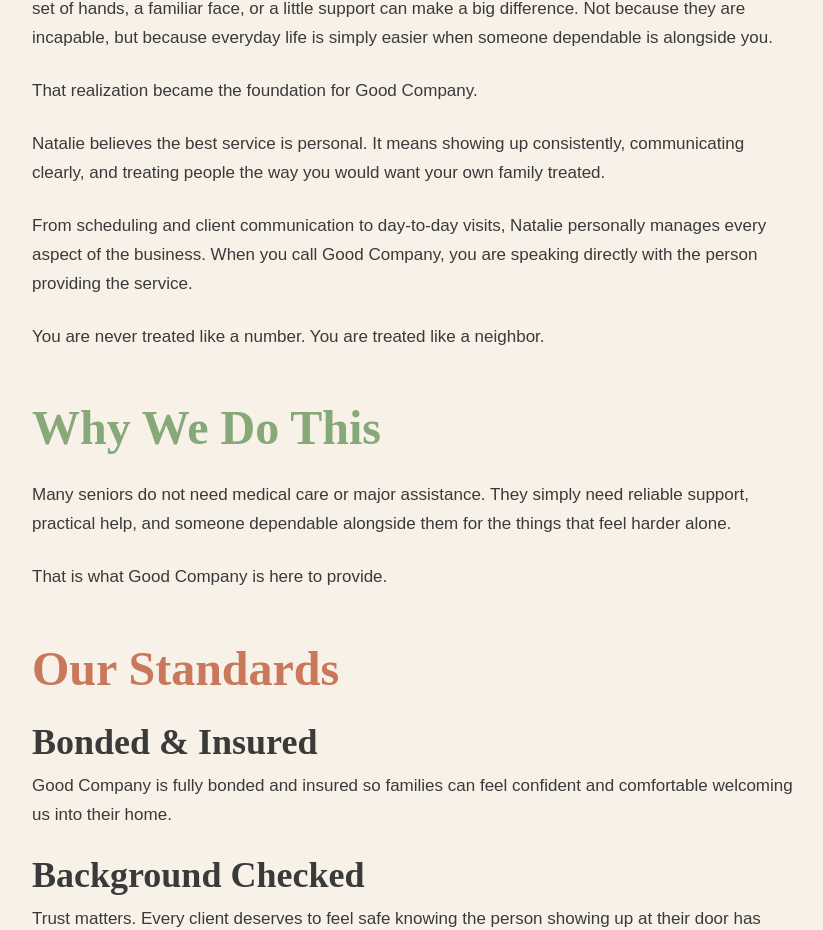
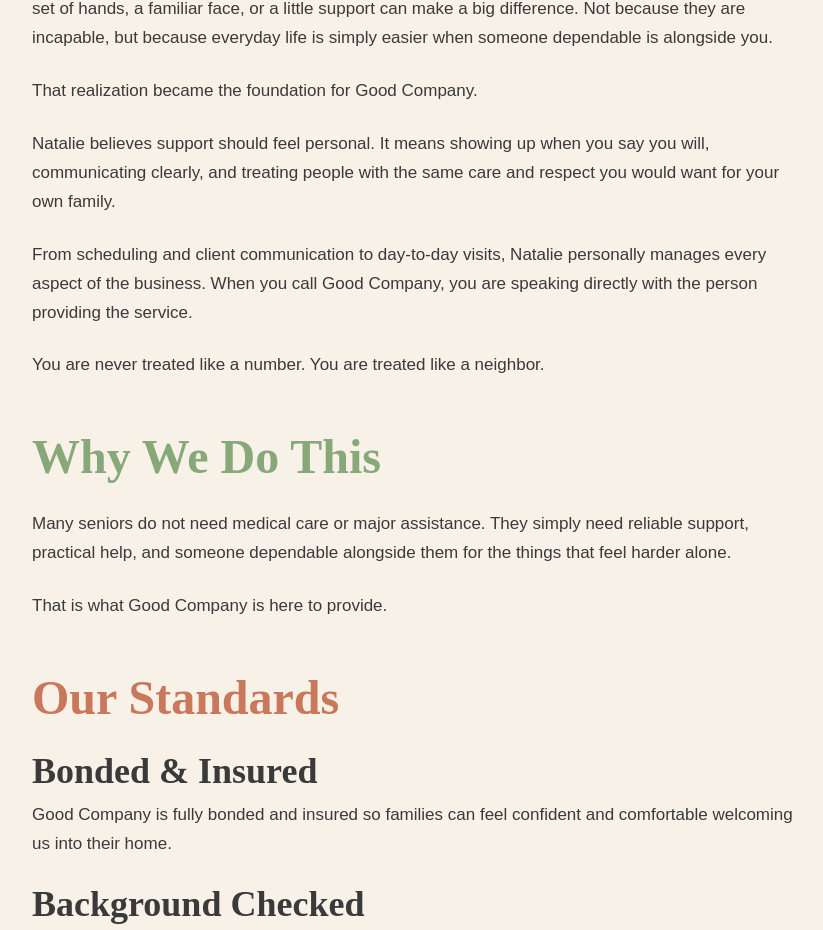
Before and after one commit to GoodCompanySCS/goodcompany-scs, a Next.js app: page /about in a window 1280 px wide. Shown: the part 3556-4486 px from the top of the page, without its empty margins (64-887 px from the left). Built offline with nearby package versions, Linux system fonts and the light colour scheme.

Commit message:
Update page.tsx

```diff
--- a/app/about/page.tsx
+++ b/app/about/page.tsx
@@ -60,7 +60,7 @@
             </div>
             <p className="text-lg mb-6">She realized that many seniors are doing their best to remain independent, but sometimes an extra set of hands, a familiar face, or a little support can make a big difference. Not because they are incapable, but because everyday life is simply easier when someone dependable is alongside you.</p>
             <p className="text-lg mb-6">That realization became the foundation for Good Company.</p>
-            <p className="text-lg mb-6">Natalie believes the best service is personal. It means showing up consistently, communicating clearly, and treating people the way you would want your own family treated.</p>
+            <p className="text-lg mb-6">Natalie believes support should feel personal. It means showing up when you say you will, communicating clearly, and treating people with the same care and respect you would want for your own family.</p>
             <p className="text-lg mb-6">From scheduling and client communication to day-to-day visits, Natalie personally manages every aspect of the business. When you call Good Company, you are speaking directly with the person providing the service.</p>
             <p className="text-lg mb-6">You are never treated like a number. You are treated like a neighbor.</p>
             </div>
```
